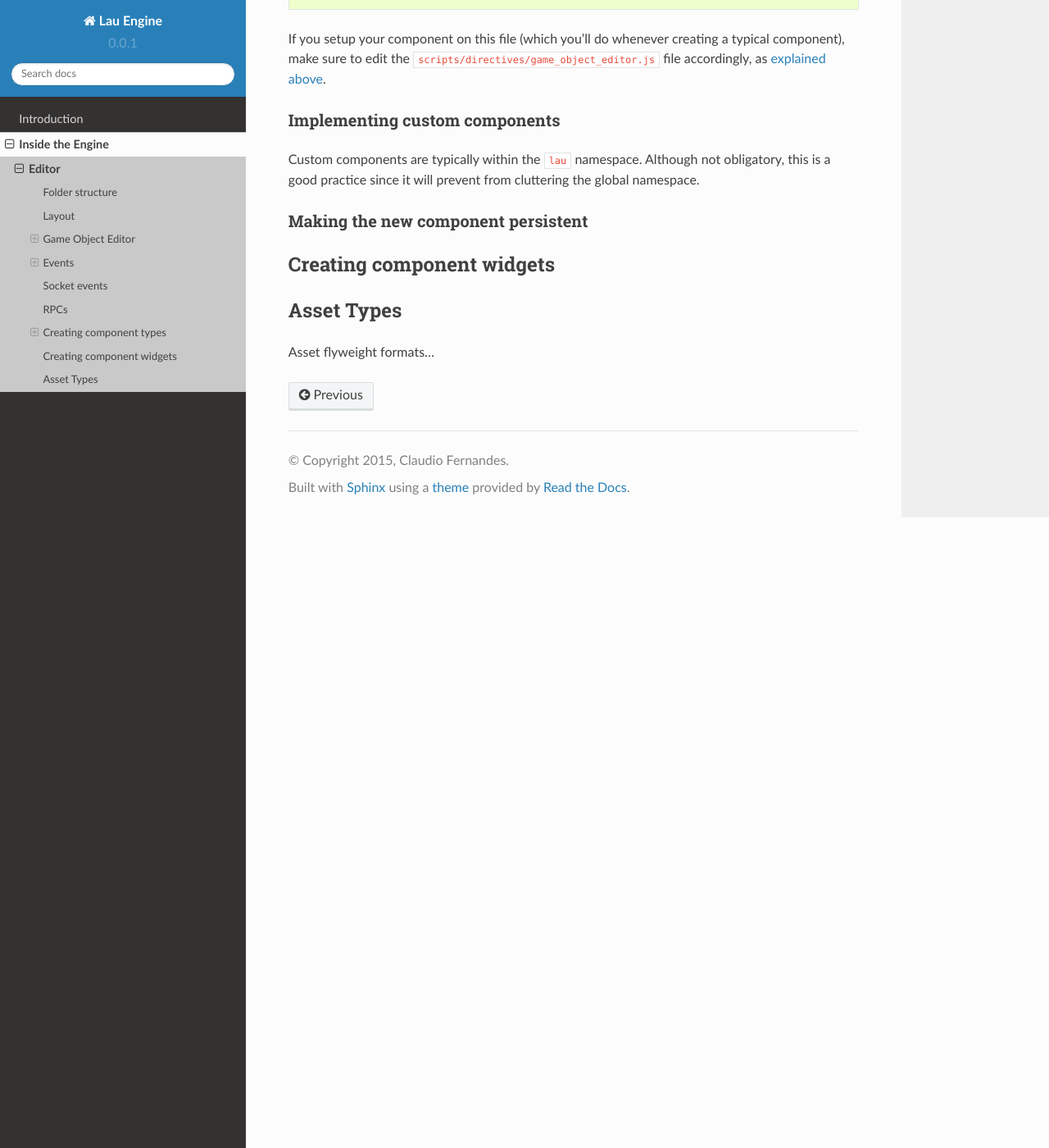
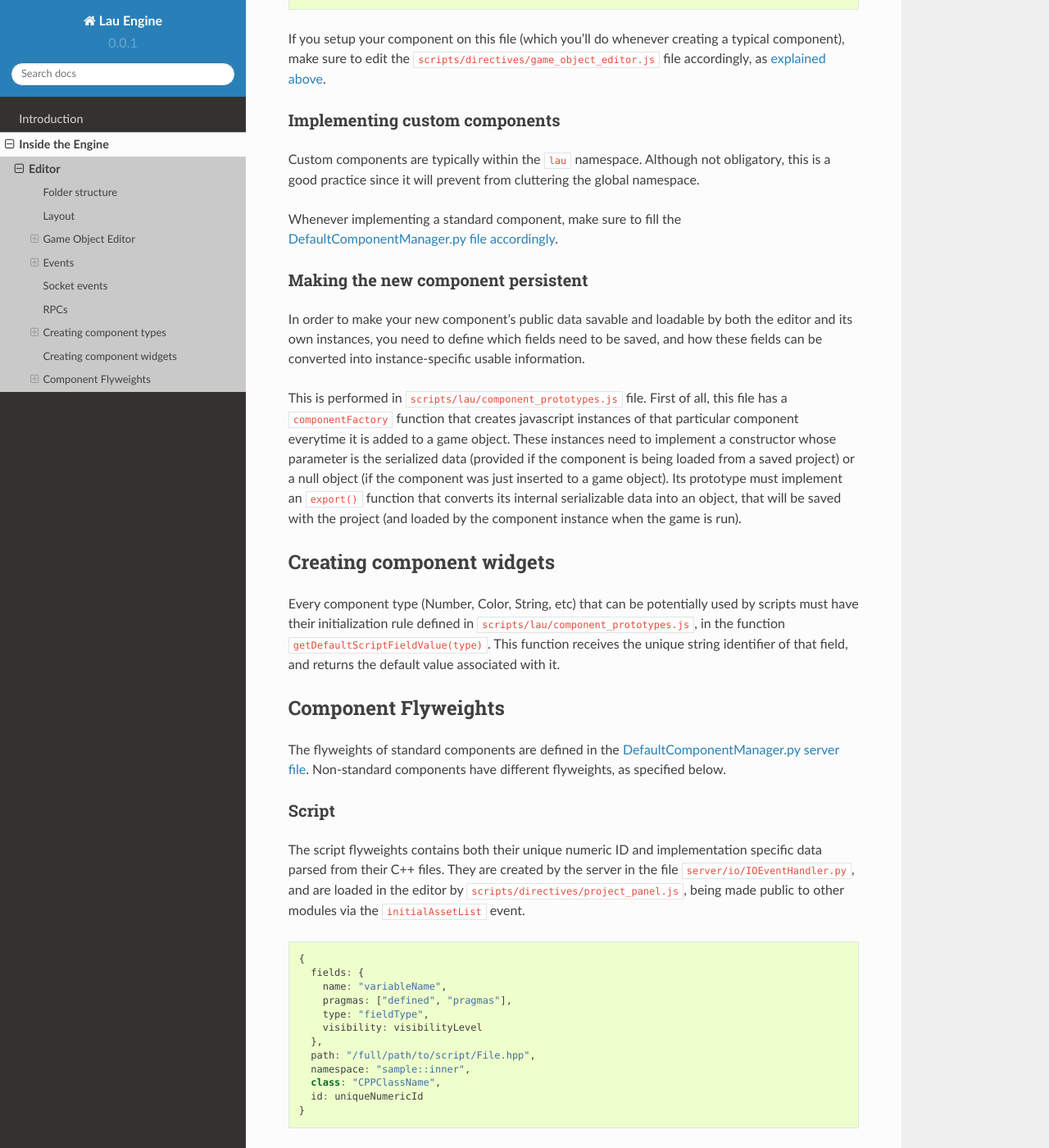
Before and after one commit to csantosbh/Lauen, a Sphinx documentation site: the page built from docs/source/editor.rst, in a window 1280 px wide and 1400 px high, scrolled down 6161 px. Shown: the whole window at 82% size. Built offline with Sphinx 7.4.7 and the Read the Docs theme 2.0.0, drawn with Linux system fonts in a browser that asks for light colours; some of the changed text lies outside the part shown.

Commit message:
lau-48: Finishing NaCl/GLSL ES initial support. Finishing first version of the editor documentation.

```diff
--- a/docs/source/editor.rst
+++ b/docs/source/editor.rst
@@ -123,7 +123,7 @@ Available events
  transformComponentAdded   Whenever the Transform component is added
                            to the currently selected game object.
                            **Parameter:** The transform component
-                           flyweight. For more information on this object,
+                           flyweight. For more information on flyweights,
                            refer to :ref:`Asset Types <asset-types>`.
 ========================= ========================================
 
@@ -256,20 +256,65 @@ Implementing custom components
 
 Custom components are typically within the ``lau`` namespace. Although not obligatory, this is a good practice since it will prevent from cluttering the global namespace.
 
+Whenever implementing a standard component, make sure to fill the :ref:`DefaultComponentManager.py file accordingly <define-unique-component-id>`.
+
 .. _persistent-components:
 
 ------
 Making the new component persistent
 ------
+In order to make your new component's public data savable and loadable by both the editor and its own instances, you need to define which fields need to be saved, and how these fields can be converted into instance-specific usable information.
+
+This is performed in ``scripts/lau/component_prototypes.js`` file. First of
+all, this file has a ``componentFactory`` function that creates javascript
+instances of that particular component everytime it is added to a game object.
+These instances need to implement a constructor whose parameter is the
+serialized data (provided if the component is being loaded from a saved
+project) or a null object (if the component was just inserted to a game
+object). Its prototype must implement an ``export()`` function that converts
+its internal serializable data into an object, that will be saved with the
+project (and loaded by the component instance when the game is run).
 
 
 ====
 Creating component widgets
 ====
+Every component type (Number, Color, String, etc) that can be potentially used
+by scripts must have their initialization rule defined in
+``scripts/lau/component_prototypes.js``, in the function
+``getDefaultScriptFieldValue(type)``. This function receives the unique string
+identifier of that field, and returns the default value associated with it.
 
 .. _asset-types:
 
 ======
-Asset Types
+Component Flyweights
 ======
-Asset flyweight formats...
+
+The flyweights of standard components are defined in the :ref:`DefaultComponentManager.py server file <define-unique-component-id>`. Non-standard components have different flyweights, as specified below.
+
+------
+Script
+------
+The script flyweights contains both their unique numeric ID and implementation
+specific data parsed from their C++ files. They are created by the server in
+the file ``server/io/IOEventHandler.py``, and are loaded in the editor by
+``scripts/directives/project_panel.js``, being made public to other modules via
+the ``initialAssetList`` event.
+
+.. code-block:: javascript
+
+   {
+     fields: {
+       name: "variableName",
+       pragmas: ["defined", "pragmas"],
+       type: "fieldType",
+       visibility: visibilityLevel
+     },
+     path: "/full/path/to/script/File.hpp",
+     namespace: "sample::inner",
+     class: "CPPClassName",
+     id: uniqueNumericId
+   }
+
+The ``visibilityLevel`` can be 0 (public), 1 (protected) or 2 (private).
```
Also changed, not shown: other parts of docs/source/editor.rst (+1 -1 lines), 8 other files.
